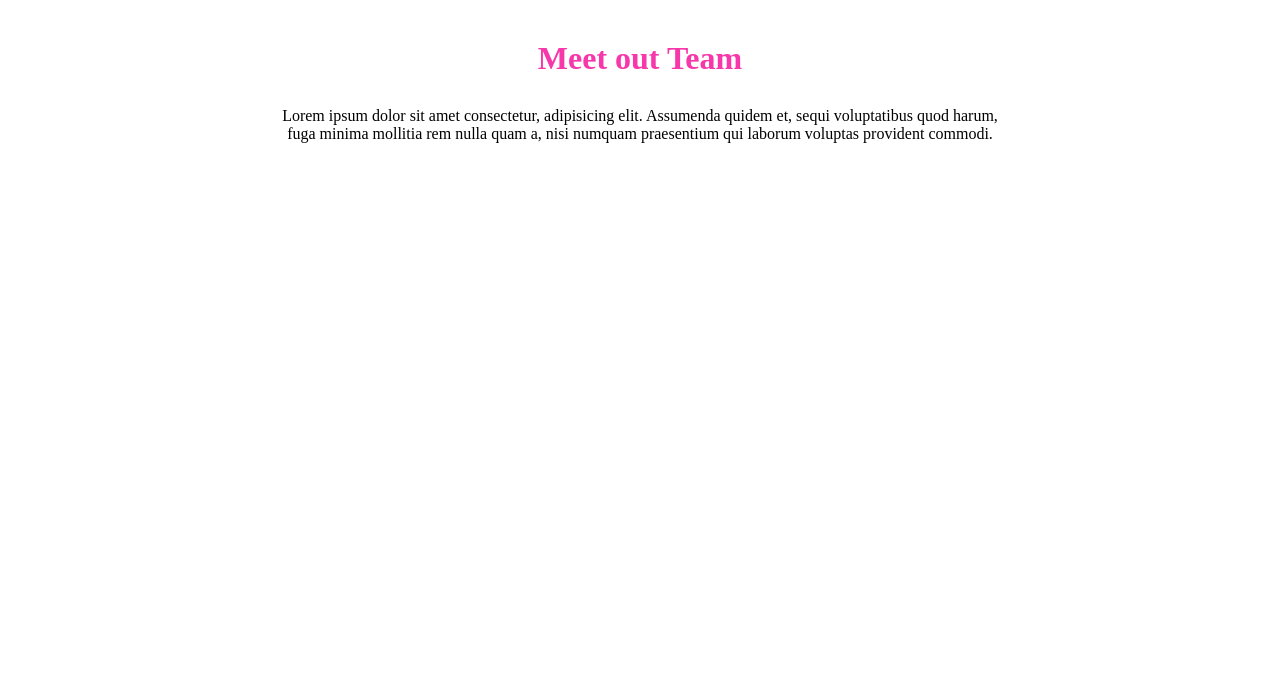
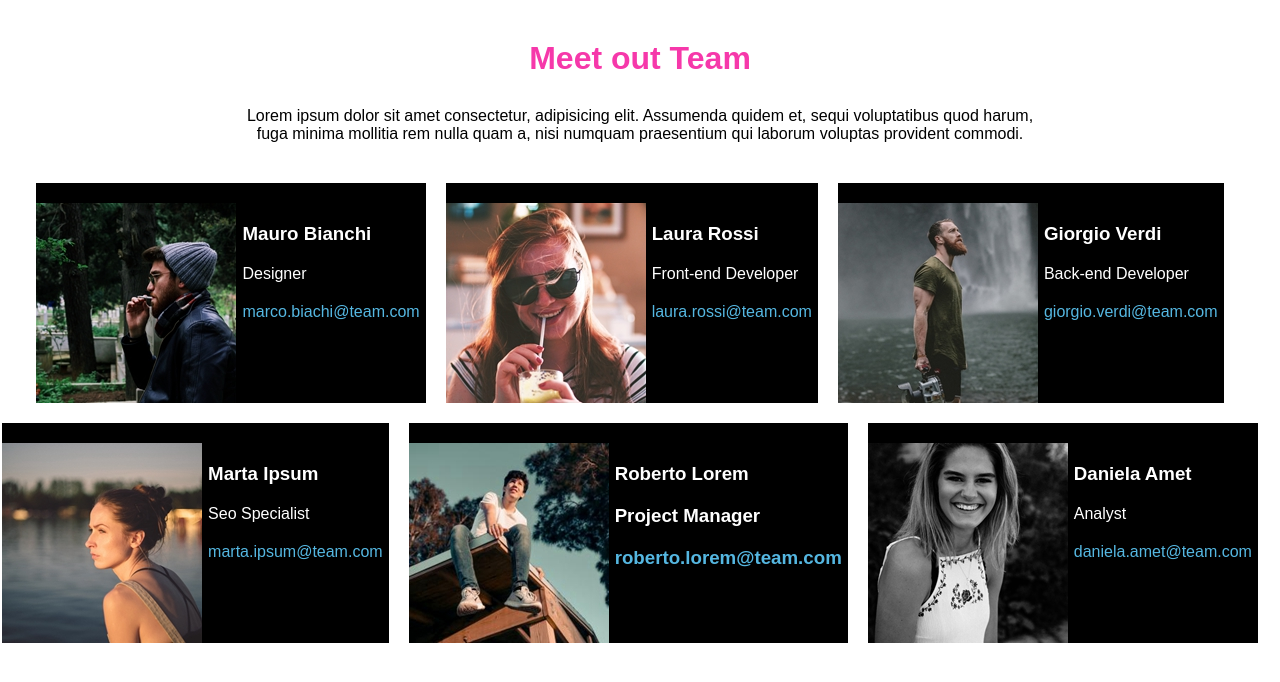
Before and after one commit to MarcoDC96/html-css-flex-cards, a plain HTML site: page index.html in a window 1280 px wide. Drawn offline with Linux system fonts and the light colour scheme.

Commit message:
father and sons are ready.

```diff
--- a/css/style.css
+++ b/css/style.css
@@ -2,7 +2,7 @@
     margin: 0;
     padding: 0;
     box-sizing: border-box;
-    font-family: ;
+    font-family: 'Fredoka', sans-serif;
     margin-top: 20px;
 
 
@@ -20,3 +20,33 @@
 .dT-10{
     margin-top: 30px;
 }
+
+.flex{
+    display: flex;
+    justify-content: center;
+    flex-wrap: wrap;
+
+}
+
+.c-skyblu{
+    color: rgb(85, 183, 225);
+}
+
+.flex-1{
+display: flex;
+margin-right: 20px;
+
+}
+
+.bg-b{
+    background-color: black;
+}
+
+.tc-w{
+    color: white;
+}
+
+.padd-1{
+    padding-left: 6px;
+    padding-right: 6px;
+}
--- a/index.html
+++ b/index.html
@@ -18,6 +18,67 @@
             <p>Lorem ipsum dolor sit amet consectetur, adipisicing elit. Assumenda quidem et, sequi voluptatibus quod harum, <br> fuga minima mollitia rem nulla quam a, nisi numquam praesentium qui laborum voluptas provident commodi.</p>
 
         </div>
+        <!--Zona contenitore padre-->
+        <div class="flex">
+        <!--Zona figli-->
+                <div class="flex-1 bg-b">
+                    <img src="./img/male1.png" alt="Prima foto uomo">
+                        <div class="tc-w padd-1">
+                                <h3>Mauro Bianchi</h3>
+                                <p>Designer</p>
+                                <p class="c-skyblu">marco.biachi@team.com</p>
+                        </div>
+
+                </div>
+
+                <div class="flex-1 bg-b">
+                    <img src="./img/female1.png" alt="Prima foto donna">
+                         <div class="tc-w padd-1">
+                            <h3>Laura Rossi</h3>
+                            <p>Front-end Developer</p>
+                            <p class="c-skyblu">laura.rossi@team.com</p>
+                         </div>
+                </div>
+
+                <div class="flex-1 bg-b">
+                    <img src="./img/male2.png" alt="Seconda foto uomo">
+                        <div class="tc-w padd-1">
+                                <h3>Giorgio Verdi</h3>
+                                <p>Back-end Developer</p>
+                                <p class="c-skyblu">giorgio.verdi@team.com</p>
+                        </div>
+
+                </div>
+
+                <div class="flex-1 bg-b">
+                    <img src="./img/female2.png" alt="Seconda foto donna">
+                         <div class="tc-w padd-1">
+                            <h3>Marta Ipsum</h3>
+                            <p>Seo Specialist</p>
+                            <p class="c-skyblu">marta.ipsum@team.com</p>
+                         </div>
+                </div>
+
+                <div class="flex-1 bg-b">
+                    <img src="./img/male3.png" alt="Terza foto uomo">
+                         <div class="tc-w padd-1">
+                            <h3>Roberto Lorem</p>
+                            <p>Project Manager</p>
+                            <p class="c-skyblu">roberto.lorem@team.com</p>
+                         </div>
+                </div>
+
+                <div class="flex-1 bg-b">
+                    <img src="./img/female3.png" alt="Terza foto donna">
+                         <div class="tc-w padd-1">
+                            <h3>Daniela Amet</h3>
+                            <p>Analyst</p>
+                            <p class="c-skyblu">daniela.amet@team.com</p>
+                         </div>
+                </div>
+
+
+        </div>
     </main>
 
 </body>
```
